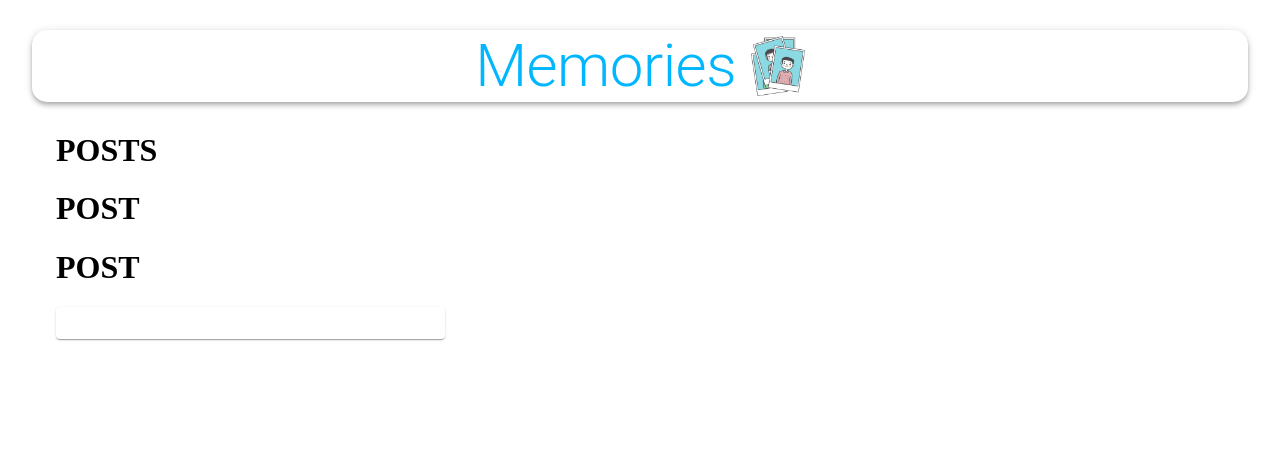
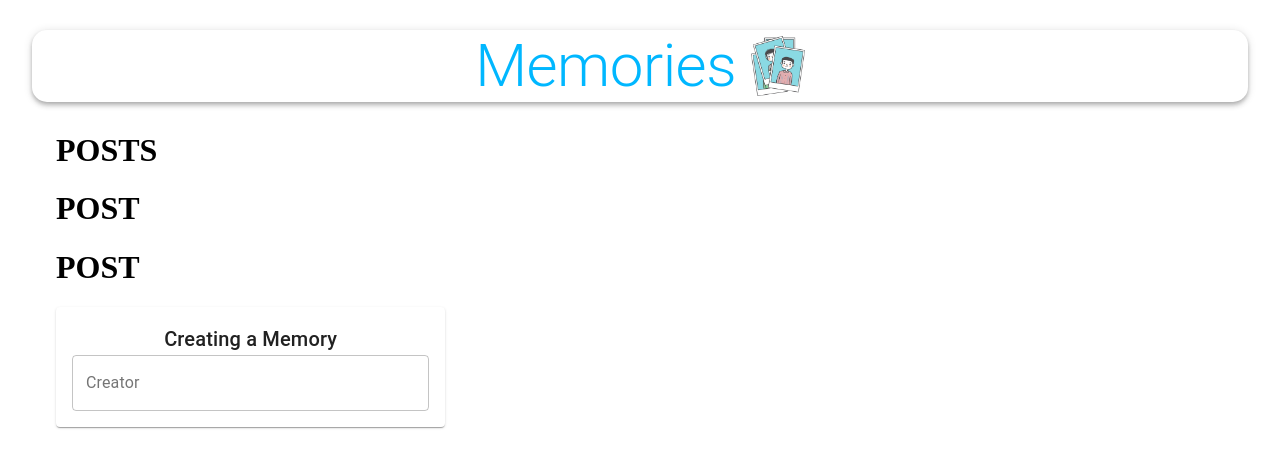
Before and after one commit to MikhailTabachek/past-perfect, a React (Create React App) app in the folder client/: page / in a window 1280 px wide. Shown: the top 468 px of the page. Built offline with nearby package versions, Linux system fonts and the light colour scheme; no server answers.

Commit message:
Set text field

```diff
--- a/client/src/components/Form/Form.js
+++ b/client/src/components/Form/Form.js
@@ -1,10 +1,13 @@
-import React from "react";
+import React, { useState } from "react";
 
 import { TextField, Button, Typography, Paper } from "@material-ui/core";
 import useStyles from './styles'
 
 
 const Form = () => {
+  const [postData, setPostData] = useState({
+    creator:'', title:'', message:'', tags:'', selectedFile:''
+  })
   const classes = useStyles()
   const handleSubmit = () => {
 
@@ -12,7 +15,14 @@
   return(
     <Paper className={classes.paper}>
       <form autoComplete="off" noValidate className={classes.form} onSubmit={handleSubmit}>
-
+      <Typography variant="h6">Creating a Memory</Typography>
+      <TextField
+      name="creator"
+      variant="outlined"
+      label="Creator"
+      fullWidth
+      value={postData.creator}
+      onChange={(e) => setPostData({ ... postData, creator: e.target.value})}/>
       </form>
     </Paper>
   )
```
